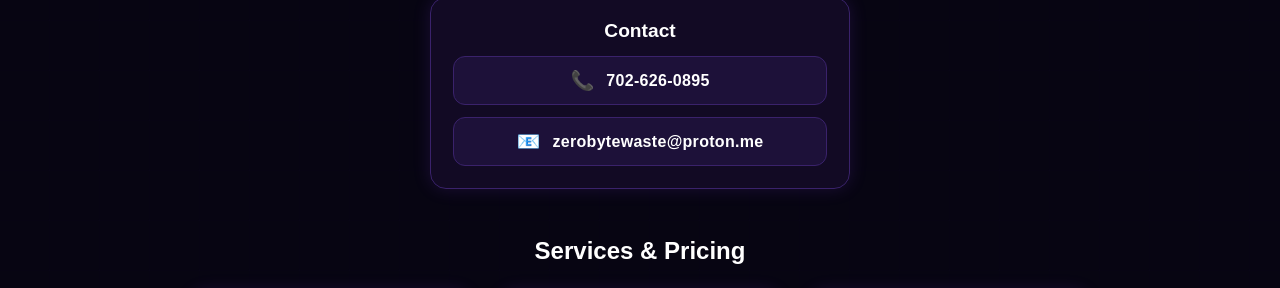
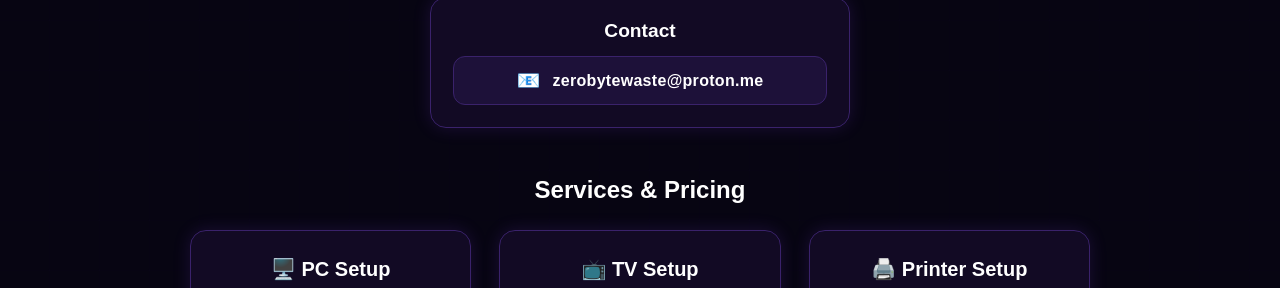
Before and after one commit to ChatGPT-PythonCode/Website, a plain HTML site: page index.html in a window 1280 px wide. Shown: the part 444-732 px from the top of the page. Drawn offline with Linux system fonts and the light colour scheme; no server answers.

Commit message:
Update index.html

```diff
--- a/index.html
+++ b/index.html
@@ -55,10 +55,7 @@
   <h3>Contact</h3>
 
   <div class="contact-items">
-    <a class="contact-item" href="tel:17026260895">
-      <span class="contact-icon">📞</span>
-      <span class="contact-text">702-626-0895</span>
-    </a>
+
 
     <a class="contact-item" href="mailto:zerobytewaste@proton.me">
       <span class="contact-icon">📧</span>
```
